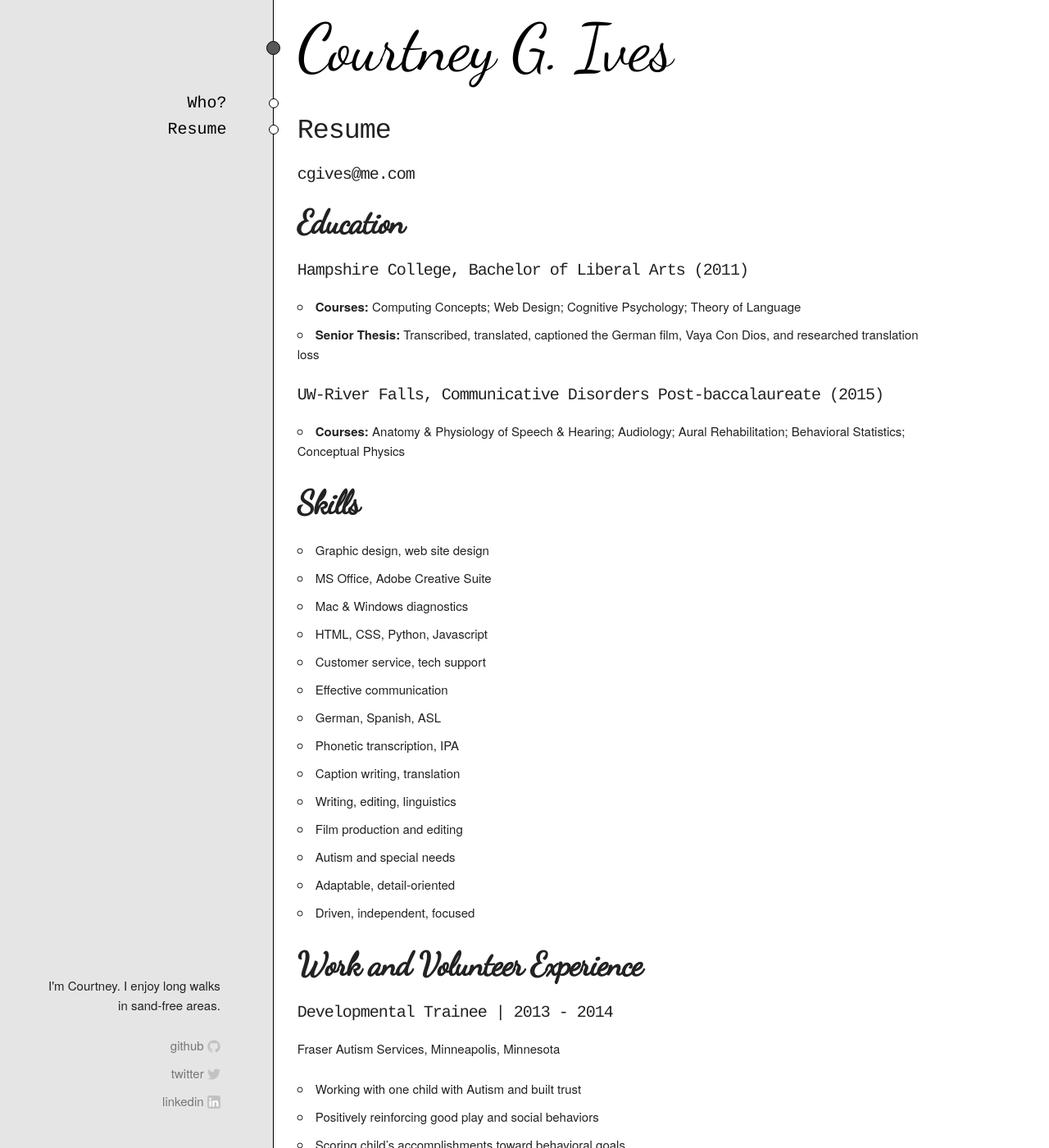
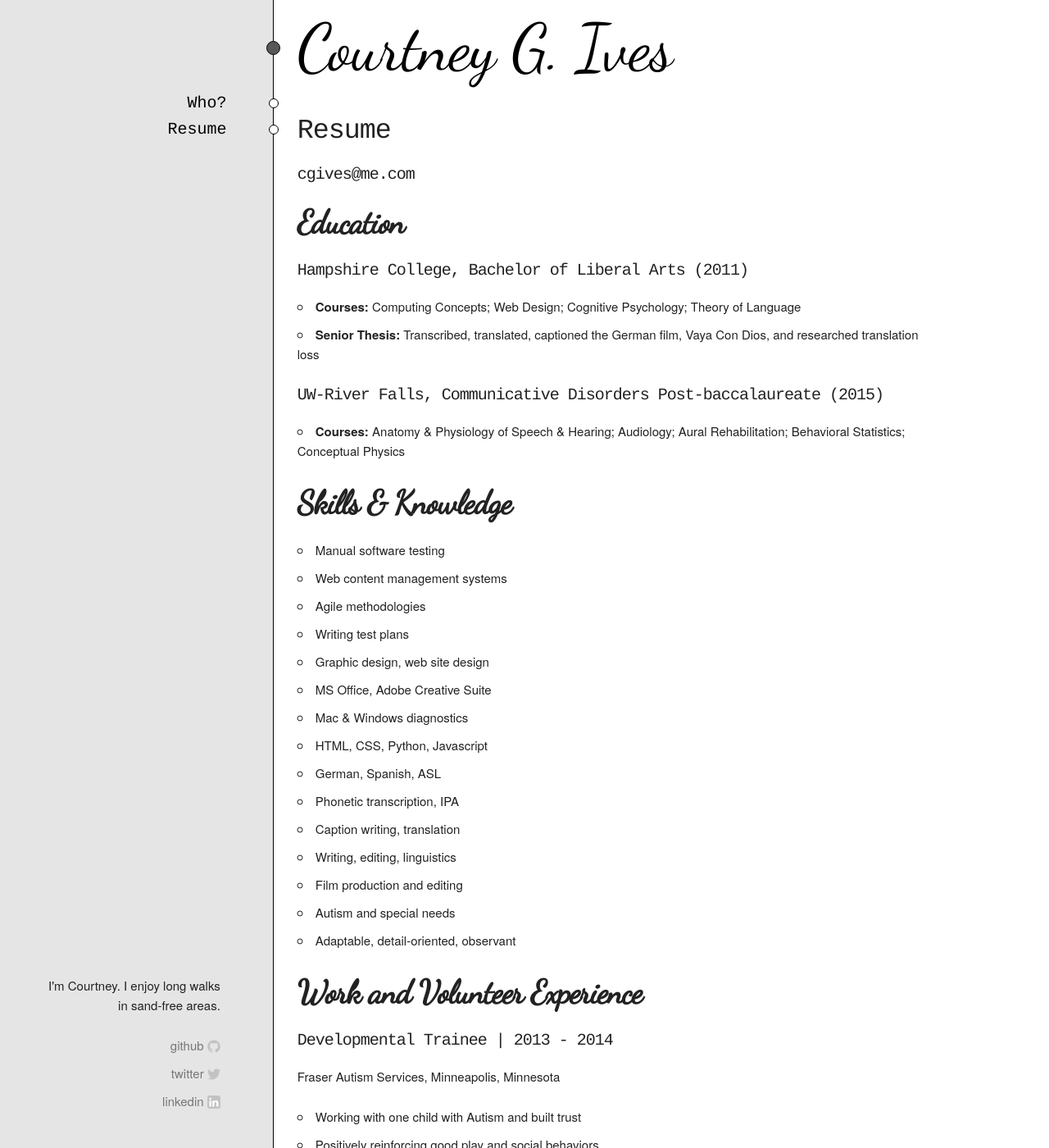
Before and after one commit to courtneygives/courtneygives.github.io, a Jekyll site: the page built from resume.markdown, in a window 1280 px wide and 1400 px high. Shown: the whole window at 82% size. Built offline with Jekyll 4.4.1, drawn with Linux system fonts in a browser that asks for light colours.

Commit message:
Updated Resume
Signed-off-by: courtneygives <cgives@me.com>

```diff
--- a/resume.markdown
+++ b/resume.markdown
@@ -18,27 +18,27 @@ Computing Concepts; Web Design; Cognitive Psychology; Theory of Language
 
 - **Courses:** Anatomy & Physiology of Speech & Hearing; Audiology; Aural Rehabilitation; Behavioral Statistics; Conceptual Physics
 
-###**Skills**
+###**Skills & Knowledge**
+- Manual software testing
+- Web content management systems
+- Agile methodologies
+- Writing test plans
 - Graphic design, web site design
 - MS Oﬃce, Adobe Creative Suite
 - Mac & Windows diagnostics
 - HTML, CSS, Python, Javascript
-- Customer service, tech support
-- Eﬀective communication
 - German, Spanish, ASL
 - Phonetic transcription, IPA
 - Caption writing, translation
 - Writing, editing, linguistics
 - Film production and editing
 - Autism and special needs
-- Adaptable, detail-oriented
-- Driven, independent, focused
+- Adaptable, detail-oriented, observant
 
 ###**Work and Volunteer Experience**
 
 ##Developmental Trainee | 2013 - 2014
 Fraser Autism Services, Minneapolis, Minnesota
-
 - Working with one child with Autism and built trust
 - Positively reinforcing good play and social behaviors
 - Scoring child's accomplishments toward behavioral goals
@@ -46,7 +46,6 @@ Fraser Autism Services, Minneapolis, Minnesota
 ##Speech Pathology Volunteer | 2013 - 2014
 Saint Paul Public Schools, Focus Beyond
 Tracie Payne SLP & Deanna Morrow SLP | 651-744-1981
-
 - Programming augmentative communication devices
 - Assisting and observing teens with disabilities
 - Technological troubleshooting
@@ -54,30 +53,25 @@ Tracie Payne SLP & Deanna Morrow SLP | 651-744-1981
 ##Graphic Designer; Social Media Manager | 2011 - 2013
 Above the Fold Marketing, Burlington, Vermont, and online
 Barbara Dozetos, company owner | 802-382-0040
-
 - Designing graphic media for clients; designing web sites
 - Providing social media content for clients' social media feeds, including Twitter, Facebook, and Google+
 
 ##Special Needs Program Leader | 2011, 2012
 Northern Star Council BSA, Golden Valley, Minnesota
-
 - Planning and performing monthly visits to 50 group homes and special education programs in the Twin Cities area
 - Assisting participants with creative and educational projects
 
 ##Production Assistant | 2011 - 2012
 Circle in the Field Media, Hastings, Minnesota
-
 - Scheduling interviews for the documentary
 - Transcribing interviews, assisting on set
 
 ##Technical Assistant | 2009 - 2011
 International Language Institute, Northampton, Massachusetts
-
 - Managing staﬀ and lab computers, computer diagnostics
 - Tech support and staﬀ education
 
 ##Media Assistant | 2007 - 2011
 Hampshire College Media Services, Amherst, Massachusetts
-
 - Screening films; edited filmed Hampshire events; running sound and video for events
 - Checking sound and video equipment in and out; helping students choose suitable equipment
```
